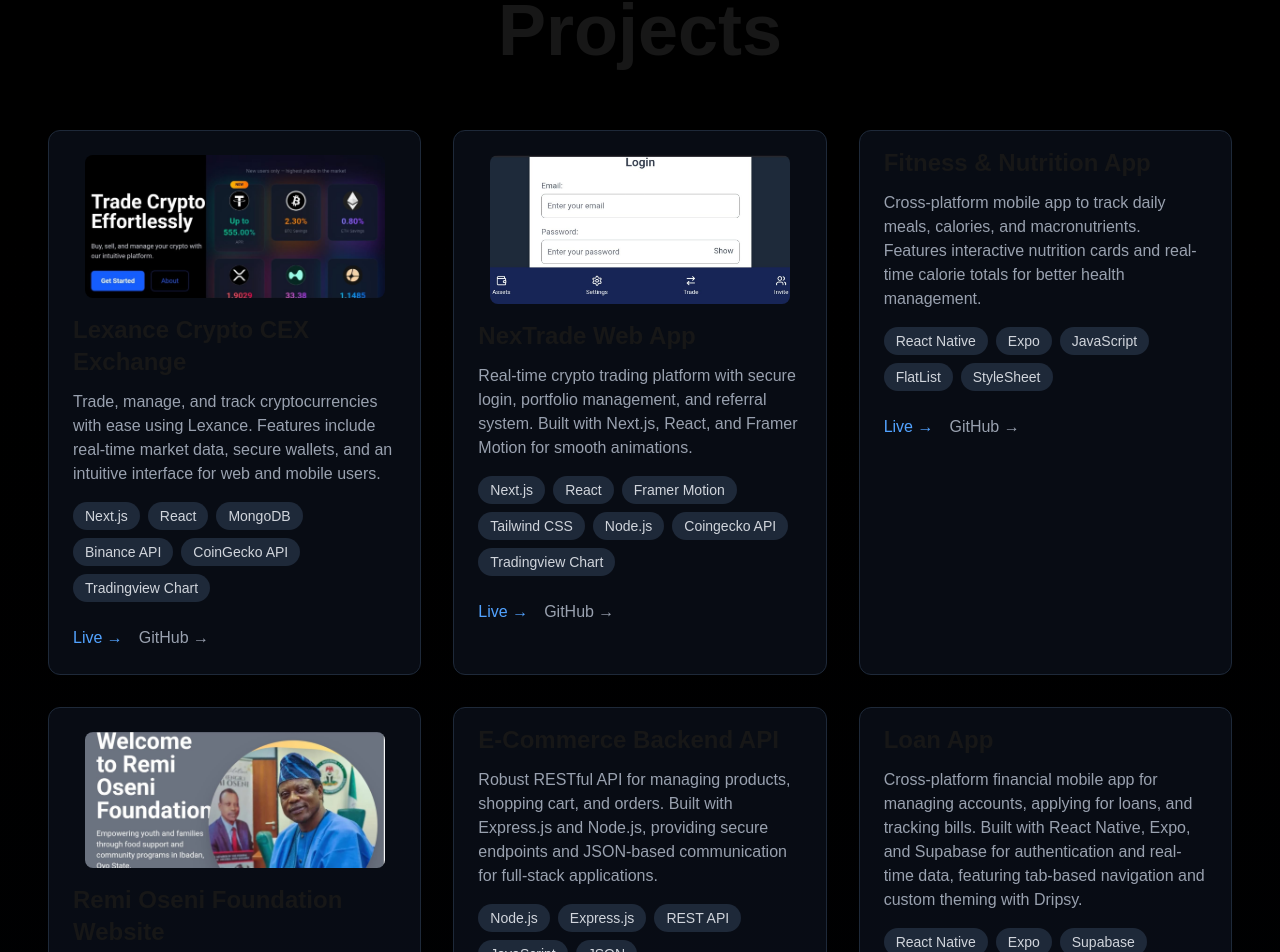
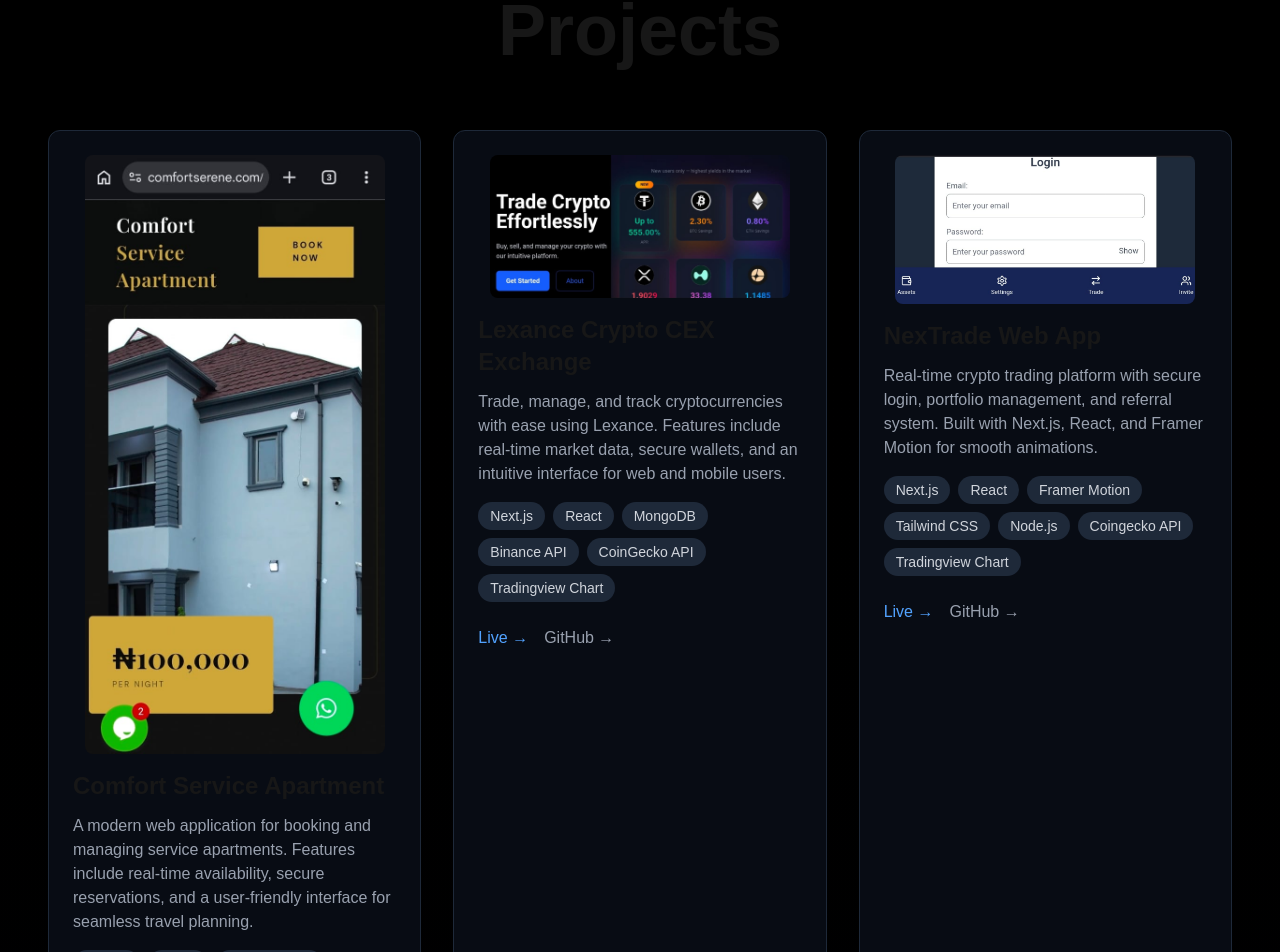
Before and after one commit to emee144/onifade, a Next.js app: page /projects in a window 1280 px wide. Shown: the part 86-1038 px from the top of the page. Built offline with nearby package versions, Linux system fonts and the light colour scheme.

Commit message:
addition of one more project

```diff
--- a/src/app/projects/page.js
+++ b/src/app/projects/page.js
@@ -5,6 +5,14 @@
 import Image from 'next/image';
 
 const projects = [
+  {
+    title: 'Comfort Service Apartment',
+    image: '/projects/comfort.jpeg',
+    description: 'A modern web application for booking and managing service apartments. Features include real-time availability, secure reservations, and a user-friendly interface for seamless travel planning.',
+    tech: ['Next.js', 'React', 'Tailwind CSS', 'Node.js', 'Express.js', 'MongoDB'],
+    link: 'https://comfortserene.com',
+    repo: 'https://github.com/emee144/comfort.git',
+  },
   {
     title: 'Lexance Crypto CEX Exchange',
     image: '/projects/lexance.jpeg',
```
Also changed, not shown: public/projects/comfort.jpeg (added).
